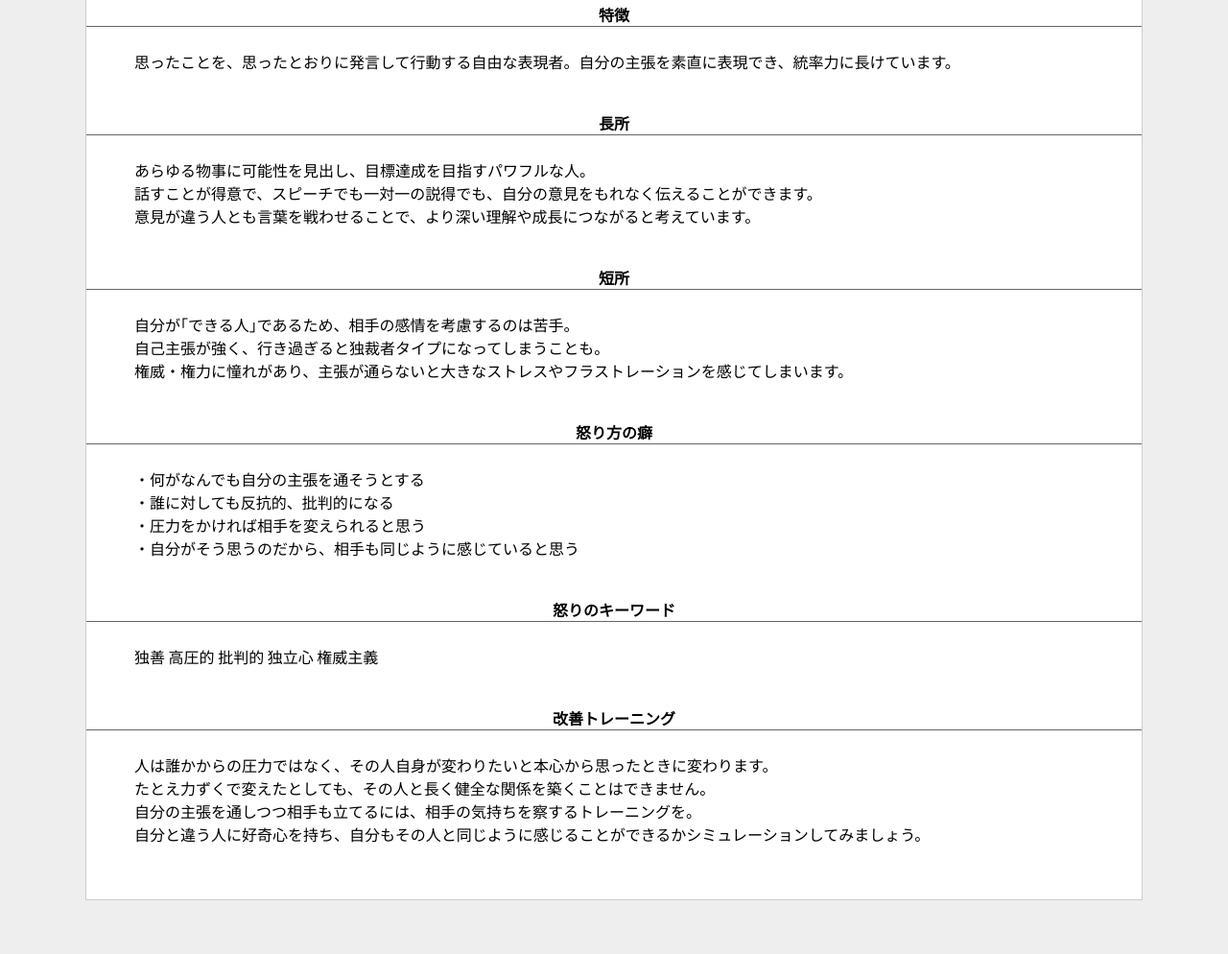
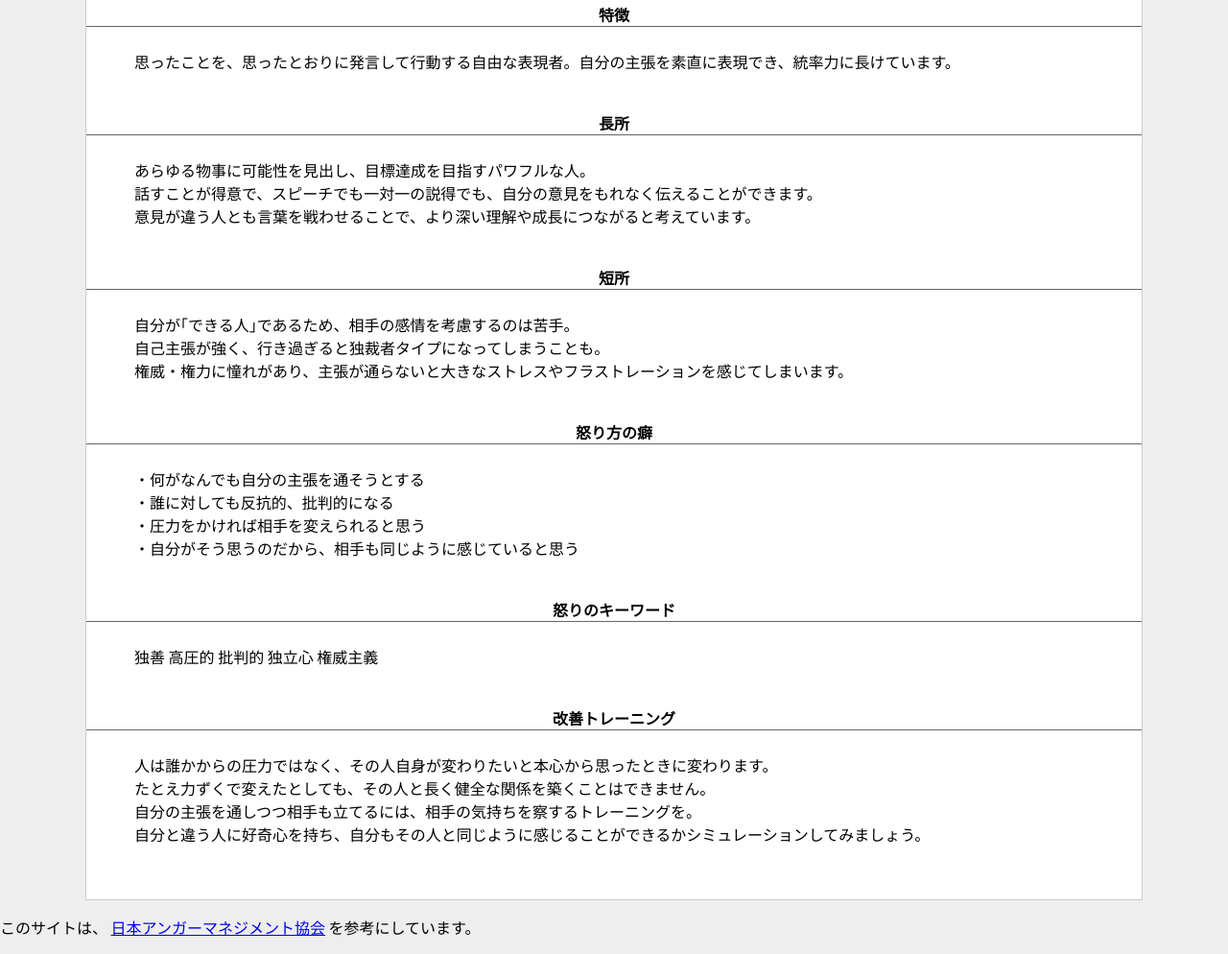
Before and after one commit to YUUJIIE/anger_manegement, a plain HTML site: page index.html in a window 1280 px wide. Shown: the part 7592-8586 px from the top of the page at 96% size. Before the commit the page ends 8540 px from the top, so only its background shows below. Drawn offline with Linux system fonts and the light colour scheme.

Commit message:
参考情報追加

```diff
--- a/index.html
+++ b/index.html
@@ -6,7 +6,6 @@
     <meta name="viewport" content="width=device-width, initial-scale=1.0">
     <title>怒りのタイプ別性格診断</title>
     <link rel="stylesheet" href="style.css">
-    <!-- このサイトは、日本アンガーマネジメント協会を参考にしています。-->
 </head>
 <body>
     <header>
@@ -698,6 +697,13 @@
 </div>
         </p>
     </div>
+    <div>
+        <p>
+            このサイトは、
+            <a href="https://www.angermanagement.co.jp/" target="_blank">日本アンガーマネジメント協会</a>
+            を参考にしています。
+        </p>
+    </div>
 
     <script type="text/javascript" src="main.js"></script>
 </body>
```
